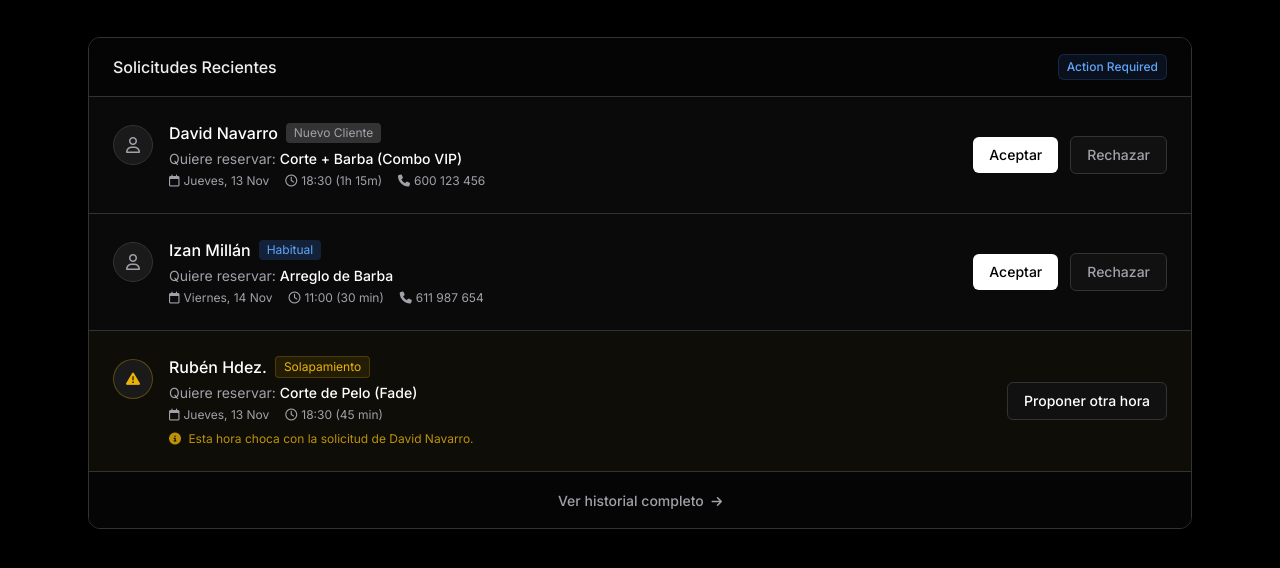
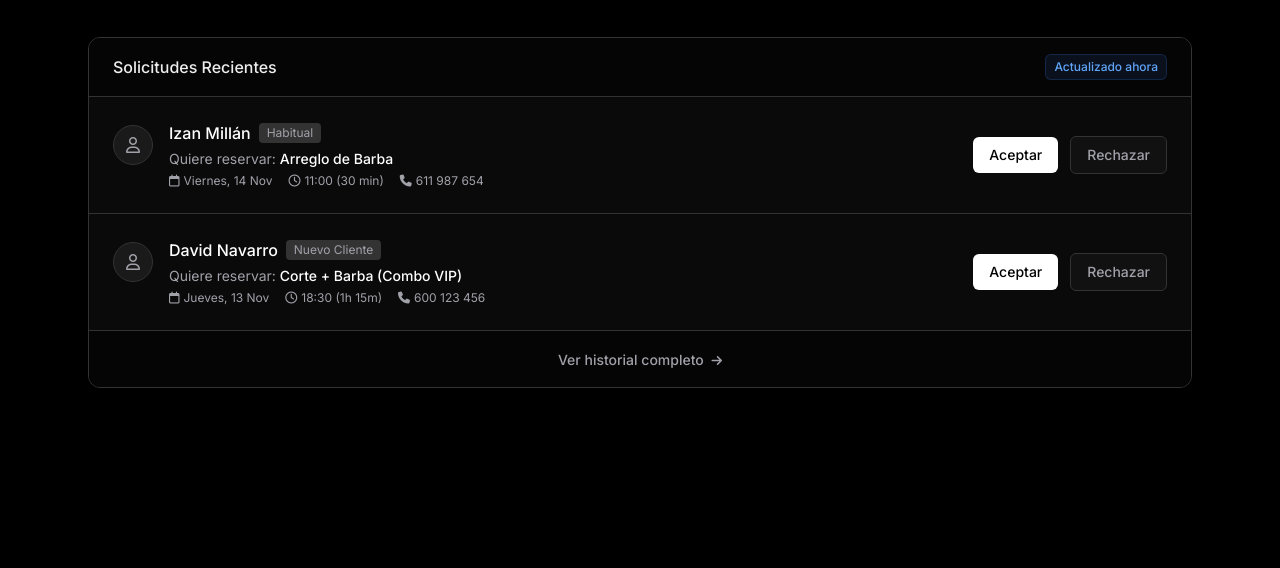
Before and after one commit to alvarov21/Javi-Fenol-JF-Barber-, a plain HTML site: page admin.html in a window 1280 px wide. Shown: the part 326-894 px from the top of the page. After the commit the page ends 800 px from the top, so only its background shows below. Drawn offline with nearby package versions, Linux system fonts and the light colour scheme.

Commit message:
feat: implementar base de datos simulada y conexión entre cliente y admin

```diff
--- a/admin.html
+++ b/admin.html
@@ -130,101 +130,13 @@
             <div class="px-6 py-4 border-b border-[#333] flex justify-between items-center bg-[#050505]">
                 <h2 class="font-medium">Solicitudes Recientes</h2>
                 <div class="flex gap-2">
-                    <span class="bg-blue-500/10 text-blue-400 border border-blue-500/20 px-2 py-1 rounded-md text-xs font-medium">Action Required</span>
+                    <span id="action-badge" class="bg-blue-500/10 text-blue-400 border border-blue-500/20 px-2 py-1 rounded-md text-xs font-medium">Actualizado ahora</span>
                 </div>
             </div>
 
-            <div class="divide-y divide-[#333]">
-                <!-- Item 1 (Pending) -->
-                <div class="p-6 hover:bg-[#111] transition-colors">
-                    <div class="flex flex-col md:flex-row md:items-center justify-between gap-6">
-                        <div class="flex items-start gap-4">
-                            <div class="w-10 h-10 rounded-full bg-[#1a1a1a] border border-[#333] flex items-center justify-center flex-shrink-0 mt-1">
-                                <i class="fa-regular fa-user text-[#a1a1aa]"></i>
-                            </div>
-                            <div>
-                                <div class="flex items-center gap-2 mb-1">
-                                    <h3 class="font-medium text-white">David Navarro</h3>
-                                    <span class="bg-[#333] text-[#a1a1aa] px-2 py-0.5 rounded text-xs">Nuevo Cliente</span>
-                                </div>
-                                <p class="text-sm text-[#a1a1aa] mb-1">Quiere reservar: <strong class="text-white font-medium">Corte + Barba (Combo VIP)</strong></p>
-                                <div class="flex items-center gap-4 text-xs text-[#a1a1aa]">
-                                    <span class="flex items-center gap-1"><i class="fa-regular fa-calendar"></i> Jueves, 13 Nov</span>
-                                    <span class="flex items-center gap-1"><i class="fa-regular fa-clock"></i> 18:30 (1h 15m)</span>
-                                    <span class="flex items-center gap-1"><i class="fa-solid fa-phone"></i> 600 123 456</span>
-                                </div>
-                            </div>
-                        </div>
-                        <div class="flex items-center gap-3 w-full md:w-auto">
-                            <button class="flex-1 md:flex-none bg-white hover:bg-gray-200 text-black px-4 py-2 rounded-md text-sm font-medium transition-colors">
-                                Aceptar
-                            </button>
-                            <button class="flex-1 md:flex-none bg-[#111] hover:bg-red-500/10 hover:text-red-500 hover:border-red-500/50 text-[#a1a1aa] border border-[#333] px-4 py-2 rounded-md text-sm font-medium transition-colors">
-                                Rechazar
-                            </button>
-                        </div>
-                    </div>
-                </div>
-
-                <!-- Item 2 (Pending) -->
-                <div class="p-6 hover:bg-[#111] transition-colors">
-                    <div class="flex flex-col md:flex-row md:items-center justify-between gap-6">
-                        <div class="flex items-start gap-4">
-                            <div class="w-10 h-10 rounded-full bg-[#1a1a1a] border border-[#333] flex items-center justify-center flex-shrink-0 mt-1">
-                                <i class="fa-regular fa-user text-[#a1a1aa]"></i>
-                            </div>
-                            <div>
-                                <div class="flex items-center gap-2 mb-1">
-                                    <h3 class="font-medium text-white">Izan Millán</h3>
-                                    <span class="bg-blue-500/20 text-blue-400 px-2 py-0.5 rounded text-xs">Habitual</span>
-                                </div>
-                                <p class="text-sm text-[#a1a1aa] mb-1">Quiere reservar: <strong class="text-white font-medium">Arreglo de Barba</strong></p>
-                                <div class="flex items-center gap-4 text-xs text-[#a1a1aa]">
-                                    <span class="flex items-center gap-1"><i class="fa-regular fa-calendar"></i> Viernes, 14 Nov</span>
-                                    <span class="flex items-center gap-1"><i class="fa-regular fa-clock"></i> 11:00 (30 min)</span>
-                                    <span class="flex items-center gap-1"><i class="fa-solid fa-phone"></i> 611 987 654</span>
-                                </div>
-                            </div>
-                        </div>
-                        <div class="flex items-center gap-3 w-full md:w-auto">
-                            <button class="flex-1 md:flex-none bg-white hover:bg-gray-200 text-black px-4 py-2 rounded-md text-sm font-medium transition-colors">
-                                Aceptar
-                            </button>
-                            <button class="flex-1 md:flex-none bg-[#111] hover:bg-red-500/10 hover:text-red-500 hover:border-red-500/50 text-[#a1a1aa] border border-[#333] px-4 py-2 rounded-md text-sm font-medium transition-colors">
-                                Rechazar
-                            </button>
-                        </div>
-                    </div>
-                </div>
-
-                <!-- Item 3 (Waitlist / Conflict) -->
-                <div class="p-6 bg-[#1a1500]/30 hover:bg-[#1a1500]/50 transition-colors">
-                    <div class="flex flex-col md:flex-row md:items-center justify-between gap-6">
-                        <div class="flex items-start gap-4">
-                            <div class="w-10 h-10 rounded-full bg-[#1a1a1a] border border-yellow-500/30 flex items-center justify-center flex-shrink-0 mt-1">
-                                <i class="fa-solid fa-triangle-exclamation text-yellow-500 text-sm"></i>
-                            </div>
-                            <div>
-                                <div class="flex items-center gap-2 mb-1">
-                                    <h3 class="font-medium text-white">Rubén Hdez.</h3>
-                                    <span class="bg-yellow-500/10 text-yellow-500 border border-yellow-500/20 px-2 py-0.5 rounded text-xs">Solapamiento</span>
-                                </div>
-                                <p class="text-sm text-[#a1a1aa] mb-1">Quiere reservar: <strong class="text-white font-medium">Corte de Pelo (Fade)</strong></p>
-                                <div class="flex items-center gap-4 text-xs text-[#a1a1aa]">
-                                    <span class="flex items-center gap-1"><i class="fa-regular fa-calendar"></i> Jueves, 13 Nov</span>
-                                    <span class="flex items-center gap-1"><i class="fa-regular fa-clock"></i> 18:30 (45 min)</span>
-                                </div>
-                                <p class="text-xs text-yellow-500/80 mt-2"><i class="fa-solid fa-circle-info mr-1"></i> Esta hora choca con la solicitud de David Navarro.</p>
-                            </div>
-                        </div>
-                        <div class="flex items-center gap-3 w-full md:w-auto">
-                            <button class="flex-1 md:flex-none bg-[#111] hover:bg-white/10 text-white border border-[#333] px-4 py-2 rounded-md text-sm font-medium transition-colors">
-                                Proponer otra hora
-                            </button>
-                        </div>
-                    </div>
-                </div>
-
+            <div id="booking-list" class="divide-y divide-[#333]">
+                <!-- Cargando desde DB... -->
+                <div class="p-6 text-center text-[#a1a1aa]"><i class="fa-solid fa-spinner fa-spin mr-2"></i> Cargando citas...</div>
             </div>
 
             <div class="px-6 py-4 border-t border-[#333] bg-[#050505] text-center">
@@ -234,5 +146,81 @@
 
     </main>
 
+    <script src="./db.js"></script>
+    <script>
+        function renderBookings() {
+            const bookings = getBookings().sort((a, b) => b.timestamp - a.timestamp); // Más recientes primero
+            const container = document.getElementById('booking-list');
+
+            if (bookings.length === 0) {
+                container.innerHTML = '<div class="p-6 text-center text-[#a1a1aa]">No hay solicitudes pendientes.</div>';
+                return;
+            }
+
+            let html = '';
+            bookings.forEach(b => {
+                const isAccepted = b.status === 'accepted';
+                const isRejected = b.status === 'rejected';
+
+                html += `
+                <div class="p-6 hover:bg-[#111] transition-colors ${isAccepted ? 'opacity-50' : ''} ${isRejected ? 'hidden' : ''}">
+                    <div class="flex flex-col md:flex-row md:items-center justify-between gap-6">
+                        <div class="flex items-start gap-4">
+                            <div class="w-10 h-10 rounded-full bg-[#1a1a1a] border border-[#333] flex items-center justify-center flex-shrink-0 mt-1">
+                                <i class="fa-regular fa-user text-[#a1a1aa]"></i>
+                            </div>
+                            <div>
+                                <div class="flex items-center gap-2 mb-1">
+                                    <h3 class="font-medium text-white">${b.clientName}</h3>
+                                    <span class="bg-[#333] text-[#a1a1aa] px-2 py-0.5 rounded text-xs">${b.type || 'Nuevo Cliente'}</span>
+                                </div>
+                                <p class="text-sm text-[#a1a1aa] mb-1">Quiere reservar: <strong class="text-white font-medium">${b.service}</strong></p>
+                                <div class="flex items-center gap-4 text-xs text-[#a1a1aa]">
+                                    <span class="flex items-center gap-1"><i class="fa-regular fa-calendar"></i> ${b.date}</span>
+                                    <span class="flex items-center gap-1"><i class="fa-regular fa-clock"></i> ${b.time} (${b.duration})</span>
+                                    <span class="flex items-center gap-1"><i class="fa-solid fa-phone"></i> ${b.phone}</span>
+                                </div>
+                            </div>
+                        </div>
+                        <div class="flex items-center gap-3 w-full md:w-auto">
+                            ${isAccepted ?
+                                '<span class="text-green-500 text-sm font-medium"><i class="fa-solid fa-check mr-1"></i> Aceptada</span>' :
+                                `<button onclick="handleStatus('${b.id}', 'accepted')" class="flex-1 md:flex-none bg-white hover:bg-gray-200 text-black px-4 py-2 rounded-md text-sm font-medium transition-colors">Aceptar</button>
+                                 <button onclick="handleStatus('${b.id}', 'rejected')" class="flex-1 md:flex-none bg-[#111] hover:bg-red-500/10 hover:text-red-500 hover:border-red-500/50 text-[#a1a1aa] border border-[#333] px-4 py-2 rounded-md text-sm font-medium transition-colors">Rechazar</button>`
+                            }
+                        </div>
+                    </div>
+                </div>
+                `;
+            });
+
+            container.innerHTML = html;
+        }
+
+        function handleStatus(id, status) {
+            updateBookingStatus(id, status);
+            renderBookings();
+        }
+
+        // Renderizar al cargar
+        renderBookings();
+
+        // Escuchar cambios en la base de datos (por si entran nuevas reservas)
+        window.addEventListener('storage', () => {
+            renderBookings();
+            const badge = document.getElementById('action-badge');
+            badge.innerText = "¡Nueva cita!";
+            badge.classList.replace('bg-blue-500/10', 'bg-green-500/20');
+            badge.classList.replace('text-blue-400', 'text-green-400');
+            badge.classList.replace('border-blue-500/20', 'border-green-500/40');
+
+            setTimeout(() => {
+                badge.innerText = "Actualizado";
+                badge.classList.replace('bg-green-500/20', 'bg-blue-500/10');
+                badge.classList.replace('text-green-400', 'text-blue-400');
+                badge.classList.replace('border-green-500/40', 'border-blue-500/20');
+            }, 3000);
+        });
+    </script>
 </body>
 </html>
--- /dev/null
+++ b/db.js
@@ -0,0 +1,74 @@
+// Base de datos simulada en el navegador (Local Storage)
+const DB_KEY = 'jf_barber_db_bookings';
+
+// Citas iniciales (Mockup)
+const defaultBookings = [
+    {
+        id: '1',
+        clientName: 'David Navarro',
+        phone: '600 123 456',
+        service: 'Corte + Barba (Combo VIP)',
+        date: 'Jueves, 13 Nov',
+        time: '18:30',
+        duration: '1h 15m',
+        status: 'pending',
+        type: 'Nuevo Cliente',
+        timestamp: Date.now() - 100000
+    },
+    {
+        id: '2',
+        clientName: 'Izan Millán',
+        phone: '611 987 654',
+        service: 'Arreglo de Barba',
+        date: 'Viernes, 14 Nov',
+        time: '11:00',
+        duration: '30 min',
+        status: 'pending',
+        type: 'Habitual',
+        timestamp: Date.now() - 50000
+    }
+];
+
+// Inicializar DB
+function initDB() {
+    if (!localStorage.getItem(DB_KEY)) {
+        localStorage.setItem(DB_KEY, JSON.stringify(defaultBookings));
+    }
+}
+
+// Obtener todas las citas
+function getBookings() {
+    return JSON.parse(localStorage.getItem(DB_KEY)) || [];
+}
+
+// Guardar nueva cita (desde la web del cliente)
+function createBooking(bookingData) {
+    const bookings = getBookings();
+    const newBooking = {
+        id: Date.now().toString(),
+        status: 'pending',
+        type: 'Reserva Online',
+        timestamp: Date.now(),
+        ...bookingData
+    };
+    bookings.push(newBooking);
+    localStorage.setItem(DB_KEY, JSON.stringify(bookings));
+
+    // Disparar evento para que otras pestañas (el admin) se actualicen en tiempo real
+    window.dispatchEvent(new Event('storage'));
+
+    return newBooking;
+}
+
+// Actualizar estado (Aceptar/Rechazar desde el Admin)
+function updateBookingStatus(id, newStatus) {
+    const bookings = getBookings();
+    const index = bookings.findIndex(b => b.id === id);
+    if (index !== -1) {
+        bookings[index].status = newStatus;
+        localStorage.setItem(DB_KEY, JSON.stringify(bookings));
+        window.dispatchEvent(new Event('storage'));
+    }
+}
+
+initDB();
```
Also changed, not shown: index.html (+46 -4 lines).
